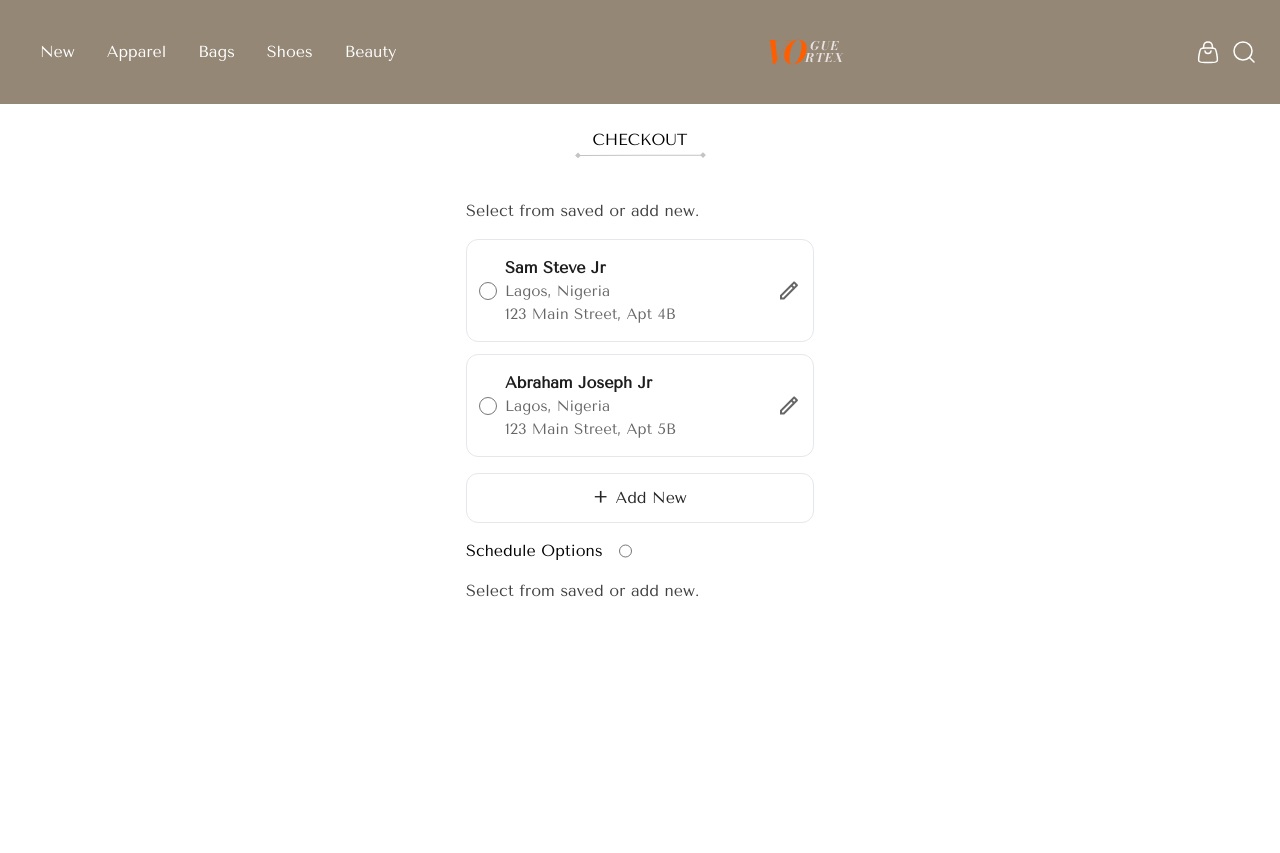
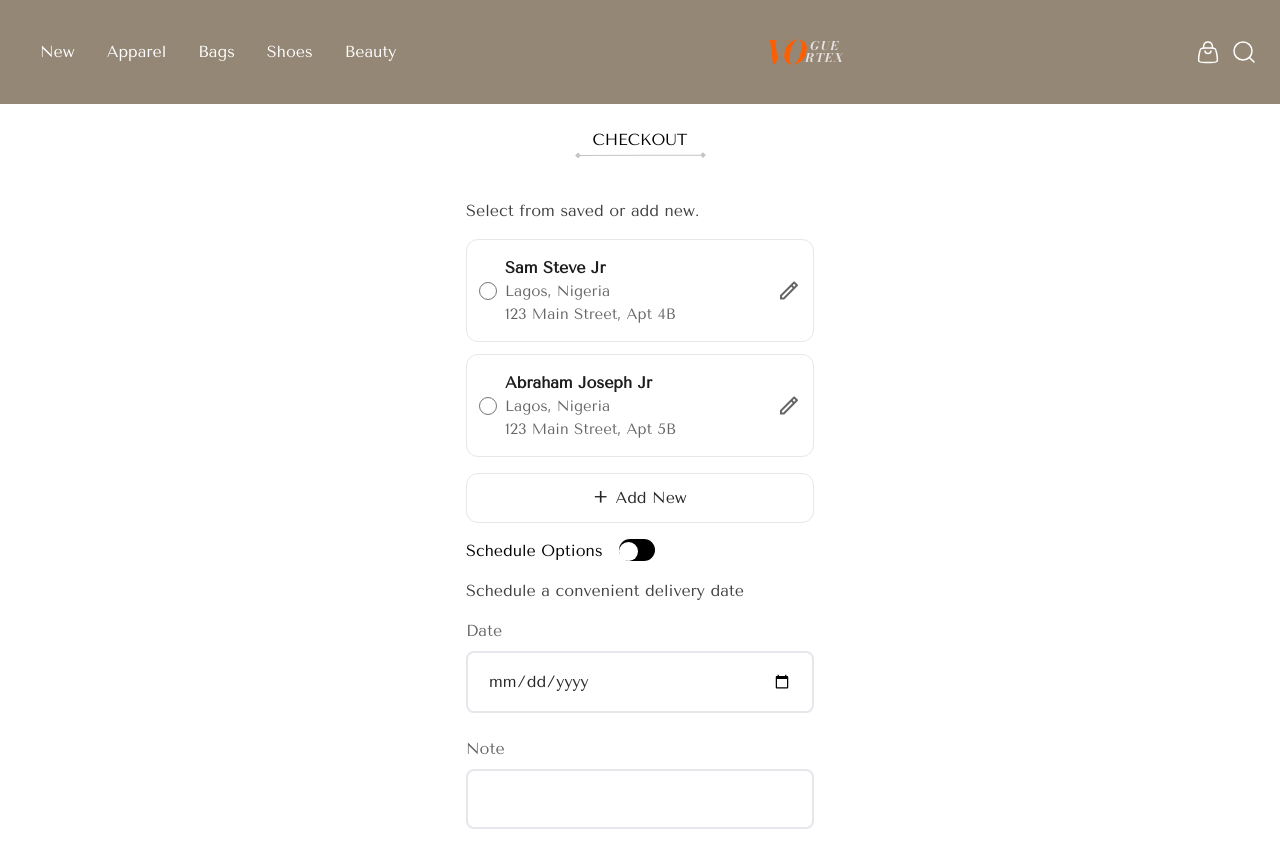
Before and after one commit to froschi95/timbu-shop-client, a Next.js app: page /checkout in a window 1280 px wide. Before the commit the page ends 800 px from the top, so only its background shows below. Built offline with nearby package versions, Linux system fonts and the light colour scheme.

Commit message:
Update checkout page

```diff
--- a/app/checkout/page.js
+++ b/app/checkout/page.js
@@ -6,7 +6,7 @@ import DeliveryDateCard from "../components/DeliveryDateCard";
 
 const CheckoutPage = () => {
   return (
-    <div className="p-6">
+    <div className="p-6 mx-auto w-full">
       <div className="mx-auto flex flex-col items-center justify-center text-center mb-10">
         <h1>CHECKOUT</h1>
         <Image src={Line} alt="line" />
--- a/app/components/DeliveryDateCard.jsx
+++ b/app/components/DeliveryDateCard.jsx
@@ -5,9 +5,29 @@ const DeliveryDateCard = () => {
     <div className="mx-auto w-[348px] max-w-[472px] grid grid-cols-1 gap-4 mt-4">
       <div className="flex gap-4">
         <p>Schedule Options</p>
-        <input type="radio" value="" />
+        <div className="bg-black rounded-[11.13px] w-[36.19px] h-[22px] flex items-center">
+          <div className="rounded-full bg-white h-[19.16px] w-[19.16px] place-self-end self-end"></div>
+        </div>
       </div>
-      <p className="text-[#404040]">Select from saved or add new.</p>
+      <p className="text-[#404040]">Schedule a convenient delivery date</p>
+      <form action="" className="w-full flex flex-col gap-6">
+        <label htmlFor="Date" className="flex flex-col gap-2 text-[#666666]">
+          Date
+          <input
+            type="date"
+            className="border-2 px-5 py-4 text-[#262626] rounded-lg"
+          />
+        </label>
+        <label htmlFor="Note" className="flex flex-col gap-2 text-[#666666]">
+          Note
+          <input
+            type="text"
+            name=""
+            id=""
+            className="border-2 px-5 py-4 text-[#262626] rounded-lg"
+          />
+        </label>
+      </form>
     </div>
   );
 };
```
